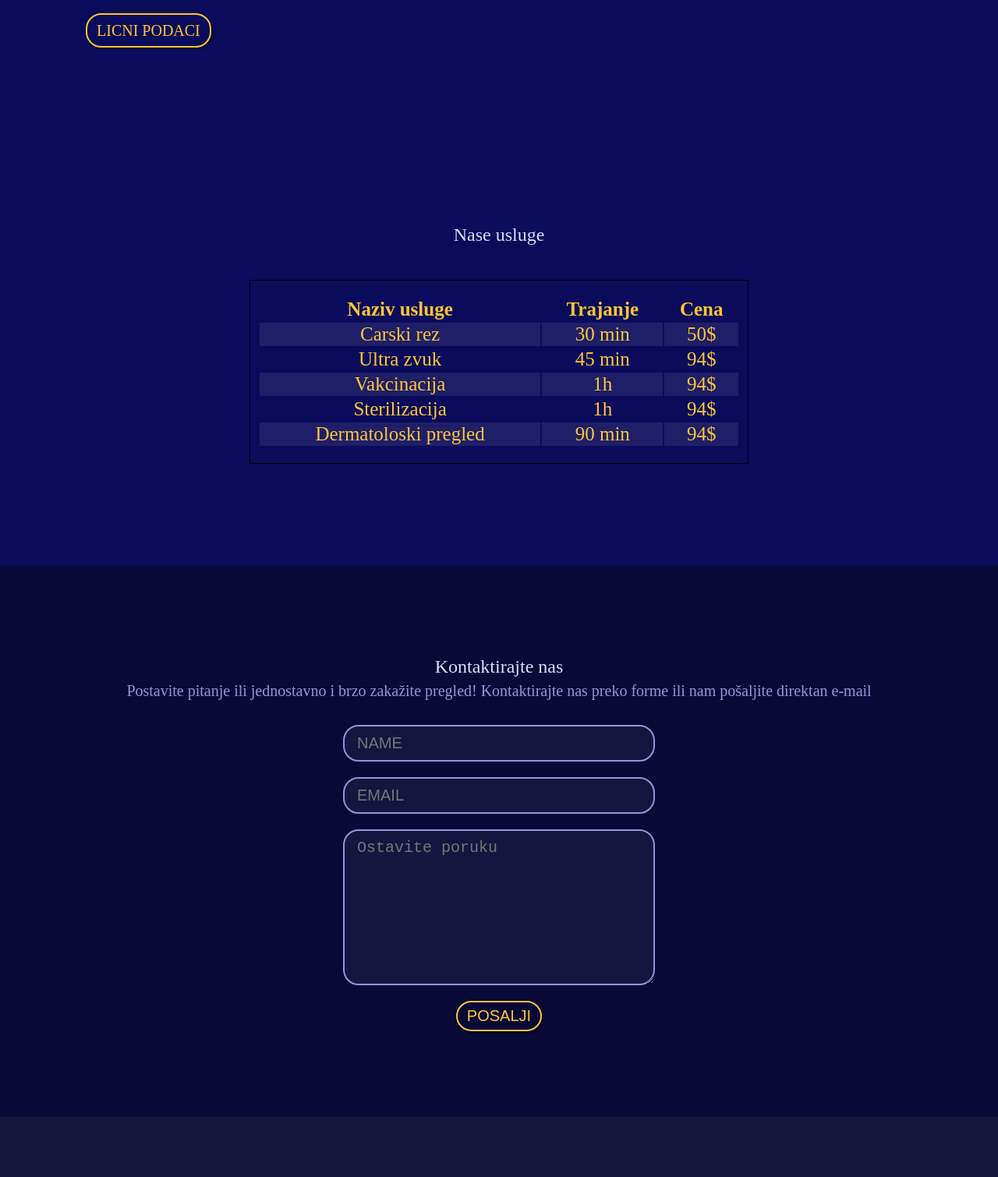
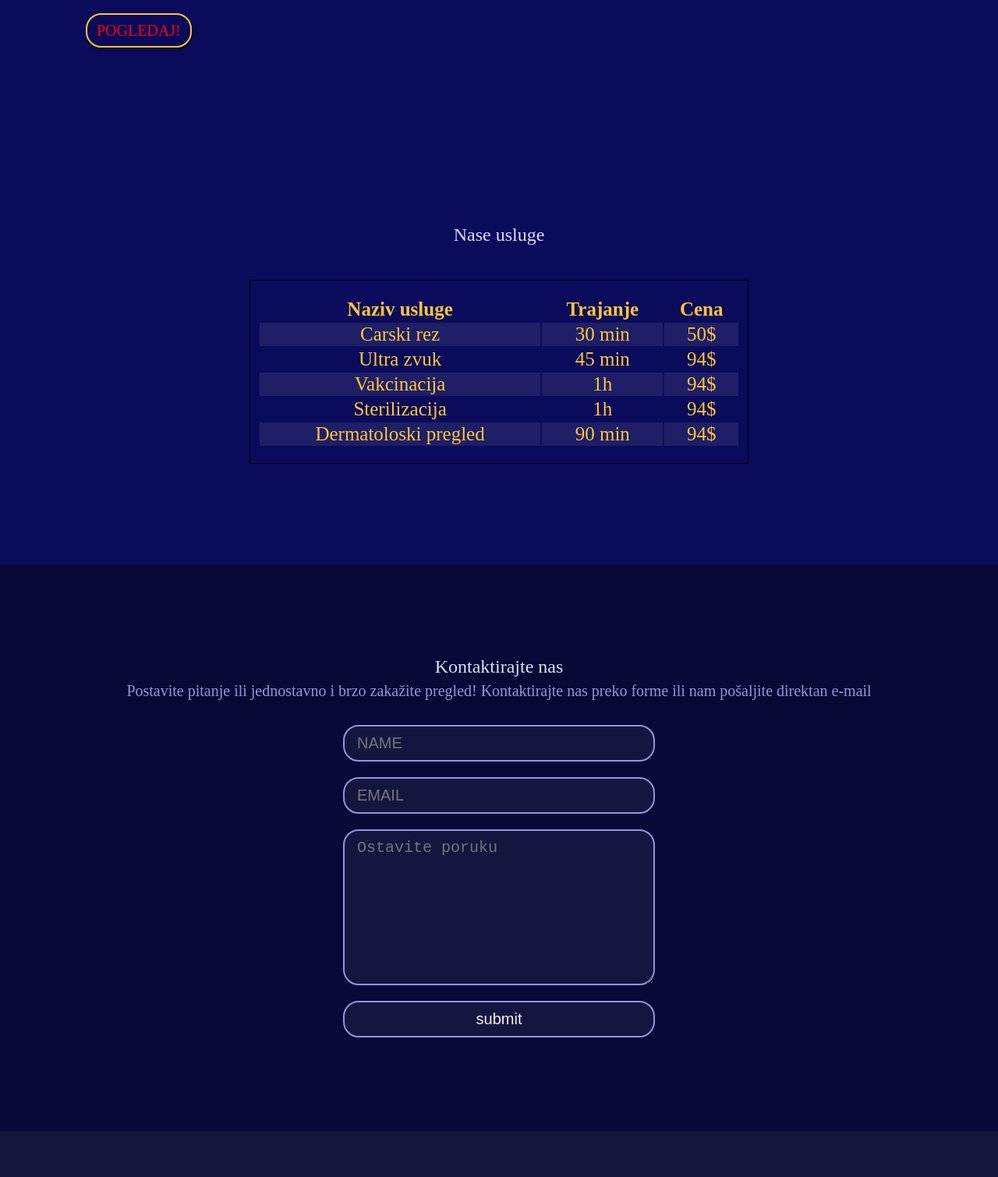
Before and after one commit to rilex001/CS-introduction-to-web-programming-Final-Project-, a plain HTML site: page index.html in a window 1280 px wide. Shown: the part 378-1888 px from the top of the page at 78% size. Drawn offline with Linux system fonts and the light colour scheme.

Commit message:
javascirpt

```diff
--- a/index.html
+++ b/index.html
@@ -5,13 +5,13 @@
   <meta http-equiv="X-UA-Compatible" content="ie=edge">
   <link rel="stylesheet" href="styles.css">
   <title>Veterinarska stanica Ristic</title>
-  <script src="script.js"></script>
+
 </head>
 <body>
   <nav class="site-nav grid">
     <h1>Veterinarska stanica Ristic</h1>
     <ul>
-      <li><a href="https://silly-williams-c0e4a6.netlify.app/" target="_blank">Licni podaci</a></li>
+      <li><a href="https://silly-williams-c0e4a6.netlify.app/" target="_blank" id="event">Licni podaci</a></li>
       <li><a href="#services">Usluge</a></li>
       <li><a href="#contact">Kontakt</a></li>
     </ul>
@@ -20,7 +20,7 @@
     <div class="welcome-text">
       <h2>Radimo zajedno sa Vama <br />& u cilju zdravlja Vašeg ljubimca</h2>
       <p class="leading">Naš cilj je da pružimo najbolju moguću veterinarsku negu u prijatnom i opuštenom ambijentu</p>
-      <a href="https://silly-williams-c0e4a6.netlify.app/" target="_blank" class="button">Licni podaci</a>
+      <a href="https://silly-williams-c0e4a6.netlify.app/" target="_blank" class="button" id="javascript">Pogledaj!</a>
     </div>
     <div class="welcome-img">
       <img src="assets/logo.jpg" alt="logo firme">
@@ -64,17 +64,21 @@
 
     </table>
   </section>
+
   <section id="contact">
     <h3>Kontaktirajte nas</h3>
     <p class="leading">Postavite pitanje ili jednostavno i brzo zakažite pregled!
       Kontaktirajte nas preko forme ili nam pošaljite direktan e-mail</p>
-    <form>
-      <input type="text" placeholder='NAME'>
-      <input type="email" placeholder='EMAIL'>
-      <textarea placeholder='Ostavite poruku'></textarea>
-      <button class="button">Posalji</button>
+
+    <form class="contactForm">
+      <input type="text" id="name" placeholder='NAME'>
+      <input type="email" id="mail"  placeholder='EMAIL'>
+      <textarea id="message" placeholder='Ostavite poruku'></textarea>
+      <input type="submit" value="submit">
     </form>
+
   </section>
+
   <footer>
     <div class="grid">
       <p class="copyright">Copyright 2021 Nikola Ristic</p>
@@ -85,4 +89,7 @@
     </div>
   </footer>
 </body>
+
+<script src="script.js"></script>
+
 </html>
--- /dev/null
+++ b/script.js
@@ -0,0 +1,17 @@
+const form = document.querySelector('.contactForm');
+const fun = document.querySelector('#javascript');
+
+
+const ButtonColor = () => {
+    let d = new Date()
+    let h = d.getHours();
+    d > 12 ? fun.setAttribute('style', 'color: red;') : fun.setAttribute('style', 'color: black;')
+}
+
+
+form.addEventListener('submit', e => {
+    e.preventDefault();
+    alert(`Hvala ${form.name.value} sto ste nas kontaktirali :) `);
+});
+
+ButtonColor();
```
